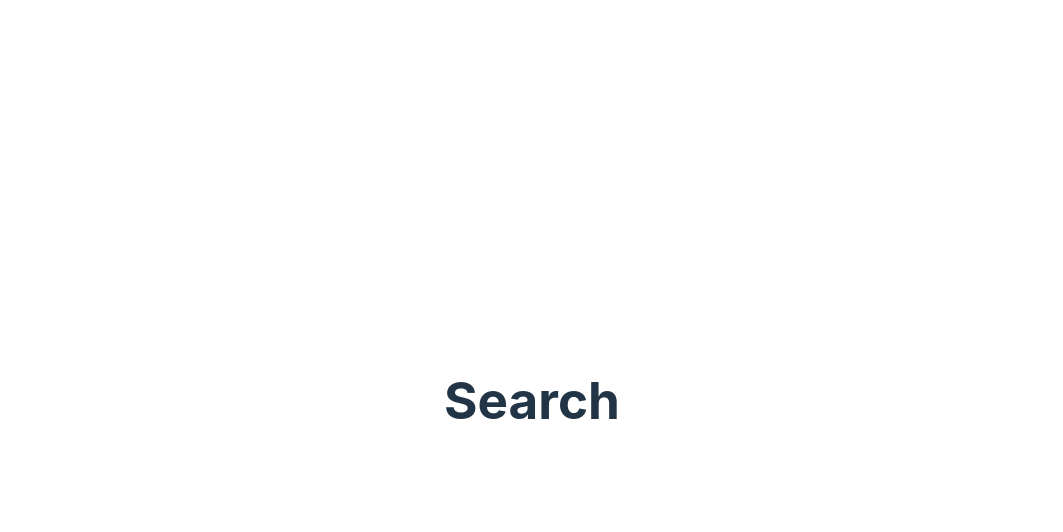
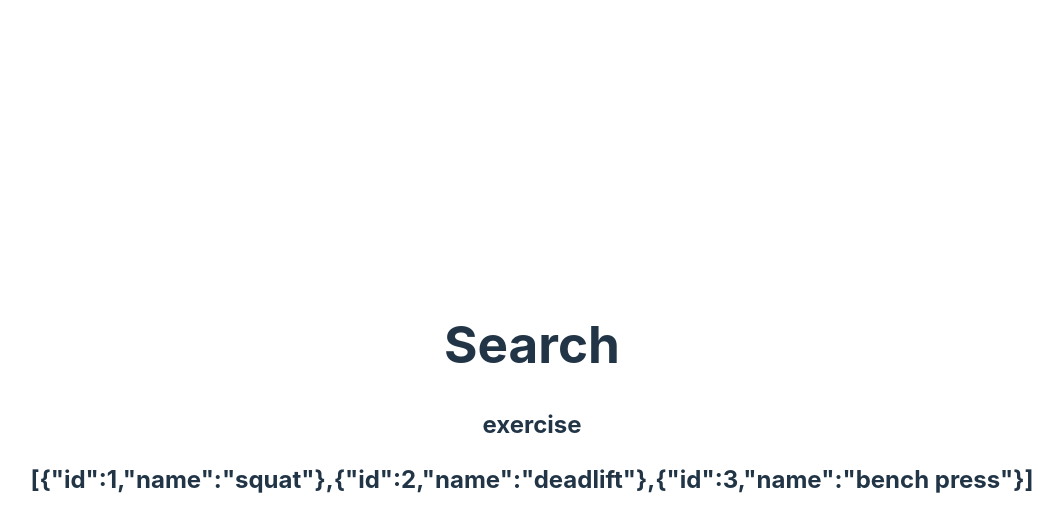
Before and after one commit to SarsaparillaSunrise/bridger, a React (Vite) app: page / in a window 1280 px wide. Both pictures are taken after a click on the button "Exercise". Shown: the top 532 px of the page, without its empty margins (108-1171 px from the left). Built offline with nearby package versions, Linux system fonts and the light colour scheme.

Commit message:
Added dummy data.

```diff
--- a/src/App.tsx
+++ b/src/App.tsx
@@ -1,5 +1,35 @@
 import { useState } from 'react'
 import './App.css'
+
+const lifts = [
+  {
+    "id": 1,
+    "name": "squat",
+  },
+  {
+    "id": 2,
+    "name": "deadlift",
+  },
+  {
+    "id": 3,
+    "name": "bench press",
+  }
+]
+
+const foods = [
+  {
+    "id": 1,
+    "name": "coffee",
+  },
+  {
+    "id": 2,
+    "name": "pistachio nuts",
+  },
+  {
+    "id": 3,
+    "name": "toast",
+  }
+]
 
 const Home = ({clickHandler}) => {
   return (
@@ -10,10 +40,19 @@ const Home = ({clickHandler}) => {
   )
 }
 
-const Search = () => (<h1>Search</h1>)
+const Search = ({category, items}) => {
+  return (
+  <>
+    <h1>Search</h1>
+    <h2>{category}</h2>
+    <h2>{JSON.stringify(items)}</h2>
+  </>
+  )
+}
 
 const App = () => {
   const [category, setCategory] = useState(null)
+  const data = {'exercise': lifts, 'intake': foods}
 
   return (
     <div className="container">
@@ -21,7 +60,7 @@ const App = () => {
       category == null ?
         <Home clickHandler={setCategory}/>
       :
-        <Search />
+        <Search category={category} items={data[category]} />
       }
 
     </div>
```
